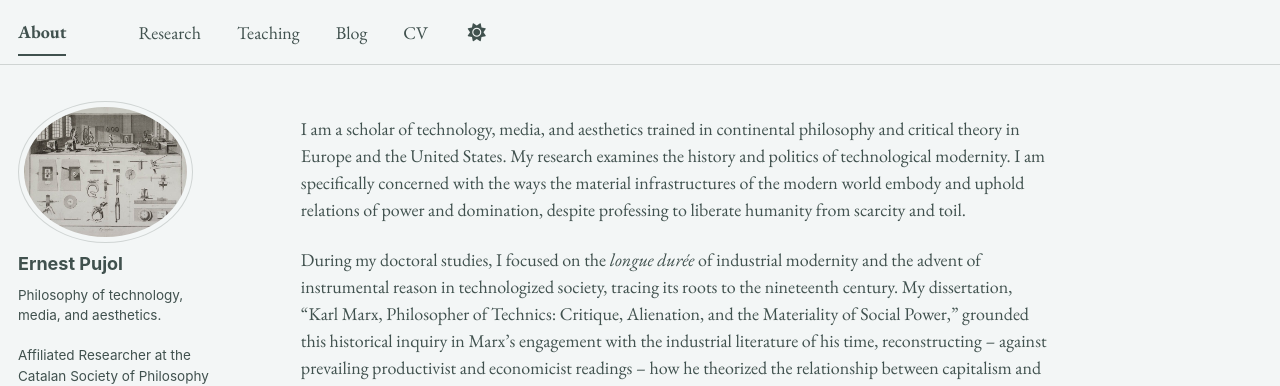
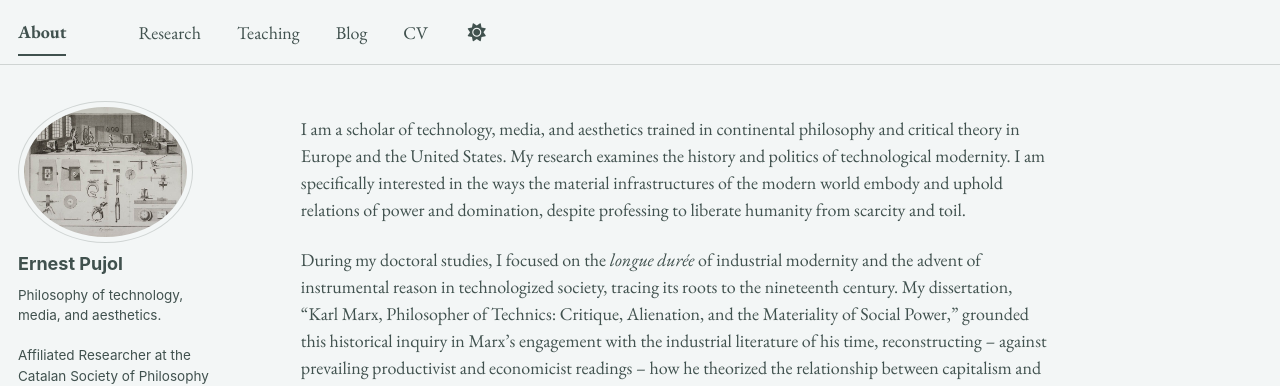
Before and after one commit to epujol90/epujol90.github.io, a Jekyll site: the page built from _pages/about.md, in a window 1280 px wide and 1042 px high. Shown: the top 386 px of the window. Built offline with Jekyll 4.4.1, drawn with Linux system fonts in a browser that asks for light colours; some web fonts are replaced; a script bundle is joined from its source files by our own code; library files that are not in the unit come from our copies.

Commit message:
Update about.md

```diff
--- a/_pages/about.md
+++ b/_pages/about.md
@@ -6,7 +6,7 @@ redirect_from:
   - /about/
   - /about.html
 ---
-I am a scholar of technology, media, and aesthetics trained in continental philosophy and critical theory in Europe and the United States. My research examines the history and politics of technological modernity. I am specifically concerned with the ways the material infrastructures of the modern world embody and uphold relations of power and domination, despite professing to liberate humanity from scarcity and toil.
+I am a scholar of technology, media, and aesthetics trained in continental philosophy and critical theory in Europe and the United States. My research examines the history and politics of technological modernity. I am specifically interested in the ways the material infrastructures of the modern world embody and uphold relations of power and domination, despite professing to liberate humanity from scarcity and toil.
 
 During my doctoral studies, I focused on the _longue durée_ of industrial modernity and the advent of instrumental reason in technologized society, tracing its roots to the nineteenth century. My dissertation, “Karl Marx, Philosopher of Technics: Critique, Alienation, and the Materiality of Social Power,” grounded this historical inquiry in Marx’s engagement with the industrial literature of his time, reconstructing -- against prevailing productivist and economicist readings -- how he theorized the relationship between capitalism and modern technological transformations. I argued that Marx’s account of industrial development, though largely misunderstood by the Marxist tradition, presciently identified in the capitalist "subsumption" of the labor process the basis of the technocratic logic that mediates human-machine entanglements in advanced industrial society. I contend that this core principle of capitalist modernity has not only steered the course of the so-called information age but has also reasserted itself with renewed vigor in the contemporary AI project -- particularly in its claim to expand human autonomy by automating judgment and reason.
 
```
